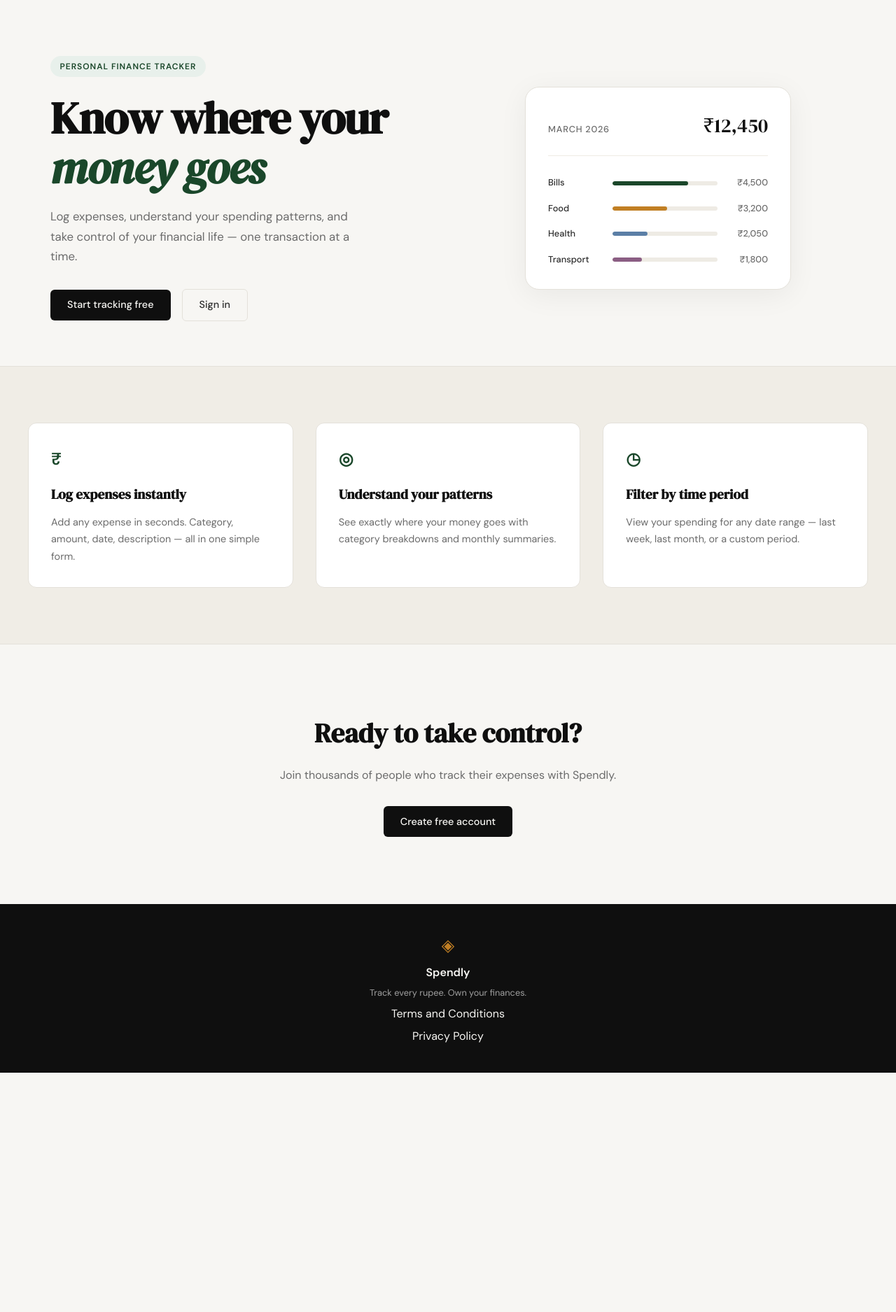
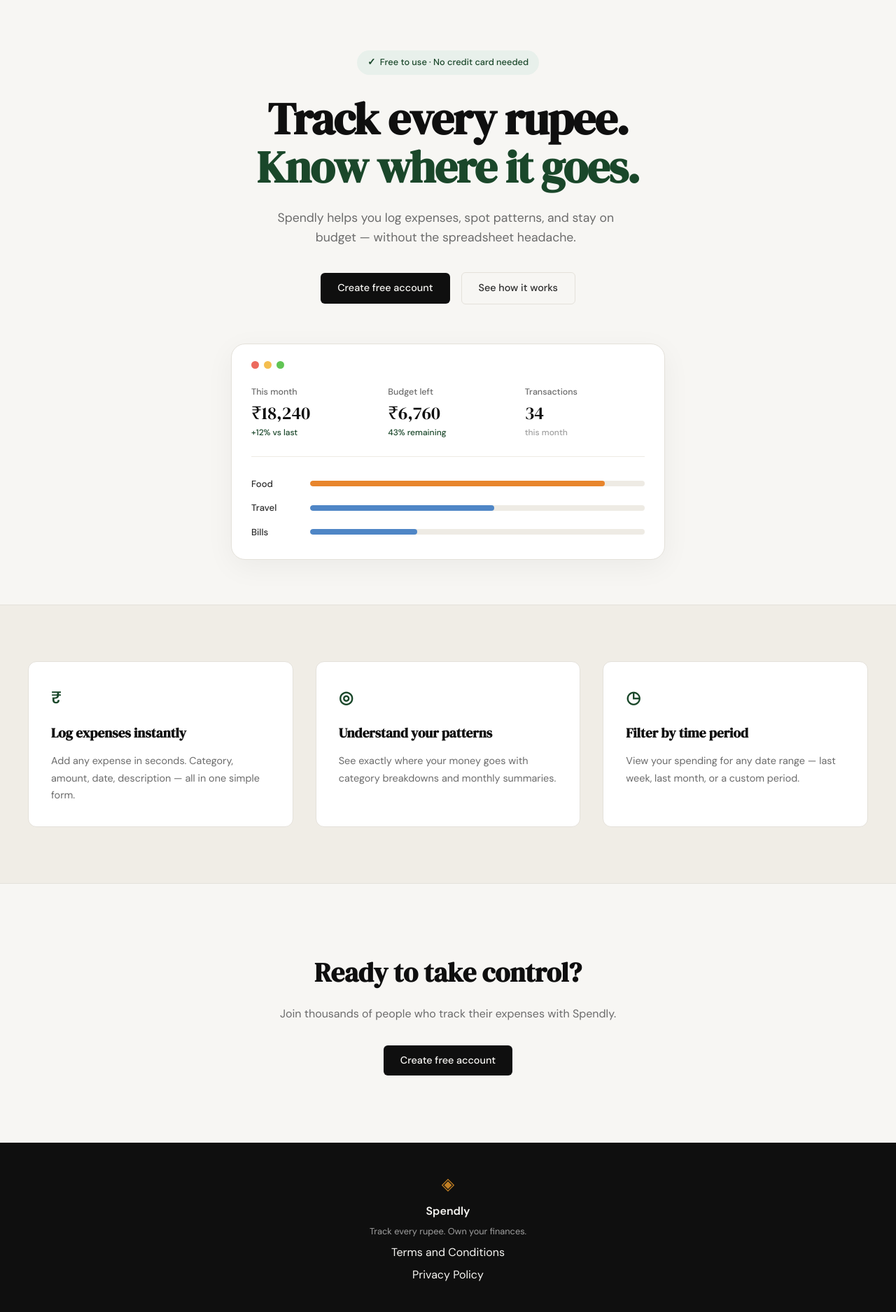
Before and after one commit to aniketpatel958/spendly, a Flask app: page / in a window 1280 px wide. Shown: the part 61-1936 px from the top of the page at 70% size. Before the commit the page ends 1594 px from the top, so only its background shows below. Run offline with Flask 3, Linux system fonts and the light colour scheme.

Commit message:
landing: redesign hero section to match mockup

```diff
--- a/static/css/style.css
+++ b/static/css/style.css
@@ -124,54 +124,61 @@
 /* ------------------------------------------------------------------ */
 
 .hero {
-    padding: 5rem 2rem 4rem;
-    display: grid;
-    grid-template-columns: 1fr 1fr;
-    gap: 4rem;
+    padding: 4.5rem 2rem 4rem;
+    display: flex;
+    flex-direction: column;
     align-items: center;
-    max-width: var(--max-width);
+    text-align: center;
+    max-width: 820px;
     margin: 0 auto;
 }
 
 .hero-badge {
-    display: inline-block;
+    display: inline-flex;
+    align-items: center;
+    gap: 0.4rem;
     background: var(--accent-light);
     color: var(--accent);
-    font-size: 0.75rem;
+    font-size: 0.8rem;
+    font-weight: 500;
+    padding: 0.4rem 0.95rem;
+    border-radius: 999px;
+    margin-bottom: 1.75rem;
+}
+
+.hero-badge::before {
+    content: "✓";
+    font-size: 0.85rem;
     font-weight: 600;
-    letter-spacing: 0.08em;
-    text-transform: uppercase;
-    padding: 0.35rem 0.85rem;
-    border-radius: 999px;
-    margin-bottom: 1.5rem;
 }
 
 .hero-title {
     font-family: var(--font-display);
-    font-size: clamp(2.5rem, 5vw, 4rem);
-    line-height: 1.1;
+    font-size: clamp(2.5rem, 5.5vw, 4rem);
+    line-height: 1.08;
     letter-spacing: -0.02em;
     color: var(--ink);
-    margin-bottom: 1.25rem;
+    margin-bottom: 1.5rem;
 }
 
-.hero-title em {
-    font-style: italic;
+.hero-title-accent {
     color: var(--accent);
 }
 
 .hero-subtitle {
-    font-size: 1.05rem;
+    font-size: 1.1rem;
     color: var(--ink-muted);
-    line-height: 1.7;
-    max-width: 460px;
-    margin-bottom: 2rem;
+    line-height: 1.6;
+    max-width: 540px;
+    margin-bottom: 2.25rem;
 }
 
 .hero-actions {
     display: flex;
     gap: 1rem;
     align-items: center;
+    justify-content: center;
+    margin-bottom: 3.5rem;
 }
 
 /* ------------------------------------------------------------------ */
@@ -181,58 +188,93 @@
 .hero-visual {
     display: flex;
     justify-content: center;
+    width: 100%;
 }
 
 .mock-card {
     background: var(--paper-card);
     border: 1px solid var(--border);
     border-radius: var(--radius-lg);
-    padding: 2rem;
+    padding: 1.5rem 1.75rem 1.75rem;
     width: 100%;
-    max-width: 380px;
-    box-shadow: 0 8px 40px rgba(0,0,0,0.06);
+    max-width: 620px;
+    box-shadow: 0 10px 40px rgba(0,0,0,0.05);
+    text-align: left;
 }
 
-.mock-card-header {
+.mock-dots {
     display: flex;
-    justify-content: space-between;
-    align-items: baseline;
+    gap: 0.45rem;
+    margin-bottom: 1.5rem;
+}
+
+.mock-dot {
+    width: 11px;
+    height: 11px;
+    border-radius: 999px;
+}
+
+.mock-dot-red { background: #ec6a5e; }
+.mock-dot-amber { background: #f4be4f; }
+.mock-dot-green { background: #61c554; }
+
+.mock-stats {
+    display: grid;
+    grid-template-columns: repeat(3, 1fr);
+    gap: 1.5rem;
     margin-bottom: 1.75rem;
-    padding-bottom: 1.25rem;
+    padding-bottom: 1.5rem;
     border-bottom: 1px solid var(--border-soft);
 }
 
-.mock-label {
-    font-size: 0.8rem;
+.mock-stat {
+    display: flex;
+    flex-direction: column;
+    gap: 0.3rem;
+}
+
+.mock-stat-label {
+    font-size: 0.78rem;
     font-weight: 500;
     color: var(--ink-muted);
-    text-transform: uppercase;
-    letter-spacing: 0.06em;
 }
 
-.mock-total {
+.mock-stat-value {
     font-family: var(--font-display);
-    font-size: 1.75rem;
+    font-size: 1.6rem;
     color: var(--ink);
+    line-height: 1.1;
 }
 
-.mock-bars { display: flex; flex-direction: column; gap: 1rem; }
+.mock-stat-delta {
+    font-size: 0.75rem;
+    font-weight: 500;
+    color: var(--accent);
+}
+
+.mock-stat-muted {
+    font-size: 0.75rem;
+    font-weight: 500;
+    color: var(--ink-faint);
+}
+
+.mock-bars { display: flex; flex-direction: column; gap: 0.85rem; }
 
 .mock-bar-row {
     display: grid;
-    grid-template-columns: 80px 1fr 60px;
+    grid-template-columns: 70px 1fr;
     align-items: center;
-    gap: 0.75rem;
+    gap: 0.85rem;
 }
 
 .mock-cat {
-    font-size: 0.8rem;
+    font-size: 0.82rem;
     font-weight: 500;
     color: var(--ink-soft);
 }
 
 .mock-bar-track {
-    height: 6px;
+    height: 8px;
     background: var(--border-soft);
     border-radius: 999px;
     overflow: hidden;
@@ -240,21 +282,12 @@
 
 .mock-bar {
     height: 100%;
-    background: var(--accent);
+    background: #e8852c;
     border-radius: 999px;
     transition: width 0.6s ease;
 }
 
-.mock-bar-2 { background: var(--accent-2); }
-.mock-bar-3 { background: #5b7fa6; }
-.mock-bar-4 { background: #8b5e83; }
-
-.mock-amt {
-    font-size: 0.8rem;
-    font-weight: 500;
-    color: var(--ink-muted);
-    text-align: right;
-}
+.mock-bar-blue { background: #4f86c6; }
 
 /* ------------------------------------------------------------------ */
 /* Buttons                                                             */
--- a/templates/landing.html
+++ b/templates/landing.html
@@ -6,55 +6,62 @@
 
 <section class="hero">
     <div class="hero-inner">
-        <div class="hero-badge">Personal Finance Tracker</div>
+        <div class="hero-badge">Free to use · No credit card needed</div>
         <h1 class="hero-title">
-            Know where your<br>
-            <em>money goes</em>
+            Track every rupee.<br>
+            <span class="hero-title-accent">Know where it goes.</span>
         </h1>
         <p class="hero-subtitle">
-            Log expenses, understand your spending patterns,
-            and take control of your financial life —
-            one transaction at a time.
+            Spendly helps you log expenses, spot patterns, and stay on budget
+            — without the spreadsheet headache.
         </p>
         <div class="hero-actions">
-            <a href="{{ url_for('register') }}" class="btn-primary">Start tracking free</a>
-            <a href="{{ url_for('login') }}" class="btn-ghost">Sign in</a>
+            <a href="{{ url_for('register') }}" class="btn-primary">Create free account</a>
+            <a href="#" class="btn-ghost">See how it works</a>
         </div>
     </div>
     <div class="hero-visual">
         <div class="mock-card">
-            <div class="mock-card-header">
-                <span class="mock-label">March 2026</span>
-                <span class="mock-total">₹12,450</span>
+            <div class="mock-dots">
+                <span class="mock-dot mock-dot-red"></span>
+                <span class="mock-dot mock-dot-amber"></span>
+                <span class="mock-dot mock-dot-green"></span>
+            </div>
+            <div class="mock-stats">
+                <div class="mock-stat">
+                    <span class="mock-stat-label">This month</span>
+                    <span class="mock-stat-value">₹18,240</span>
+                    <span class="mock-stat-delta">+12% vs last</span>
+                </div>
+                <div class="mock-stat">
+                    <span class="mock-stat-label">Budget left</span>
+                    <span class="mock-stat-value">₹6,760</span>
+                    <span class="mock-stat-delta">43% remaining</span>
+                </div>
+                <div class="mock-stat">
+                    <span class="mock-stat-label">Transactions</span>
+                    <span class="mock-stat-value">34</span>
+                    <span class="mock-stat-muted">this month</span>
+                </div>
             </div>
             <div class="mock-bars">
                 <div class="mock-bar-row">
+                    <span class="mock-cat">Food</span>
+                    <div class="mock-bar-track">
+                        <div class="mock-bar" style="width: 88%"></div>
+                    </div>
+                </div>
+                <div class="mock-bar-row">
+                    <span class="mock-cat">Travel</span>
+                    <div class="mock-bar-track">
+                        <div class="mock-bar mock-bar-blue" style="width: 55%"></div>
+                    </div>
+                </div>
+                <div class="mock-bar-row">
                     <span class="mock-cat">Bills</span>
                     <div class="mock-bar-track">
-                        <div class="mock-bar" style="width: 72%"></div>
+                        <div class="mock-bar mock-bar-blue" style="width: 32%"></div>
                     </div>
-                    <span class="mock-amt">₹4,500</span>
-                </div>
-                <div class="mock-bar-row">
-                    <span class="mock-cat">Food</span>
-                    <div class="mock-bar-track">
-                        <div class="mock-bar mock-bar-2" style="width: 52%"></div>
-                    </div>
-                    <span class="mock-amt">₹3,200</span>
-                </div>
-                <div class="mock-bar-row">
-                    <span class="mock-cat">Health</span>
-                    <div class="mock-bar-track">
-                        <div class="mock-bar mock-bar-3" style="width: 33%"></div>
-                    </div>
-                    <span class="mock-amt">₹2,050</span>
-                </div>
-                <div class="mock-bar-row">
-                    <span class="mock-cat">Transport</span>
-                    <div class="mock-bar-track">
-                        <div class="mock-bar mock-bar-4" style="width: 28%"></div>
-                    </div>
-                    <span class="mock-amt">₹1,800</span>
                 </div>
             </div>
         </div>
```
